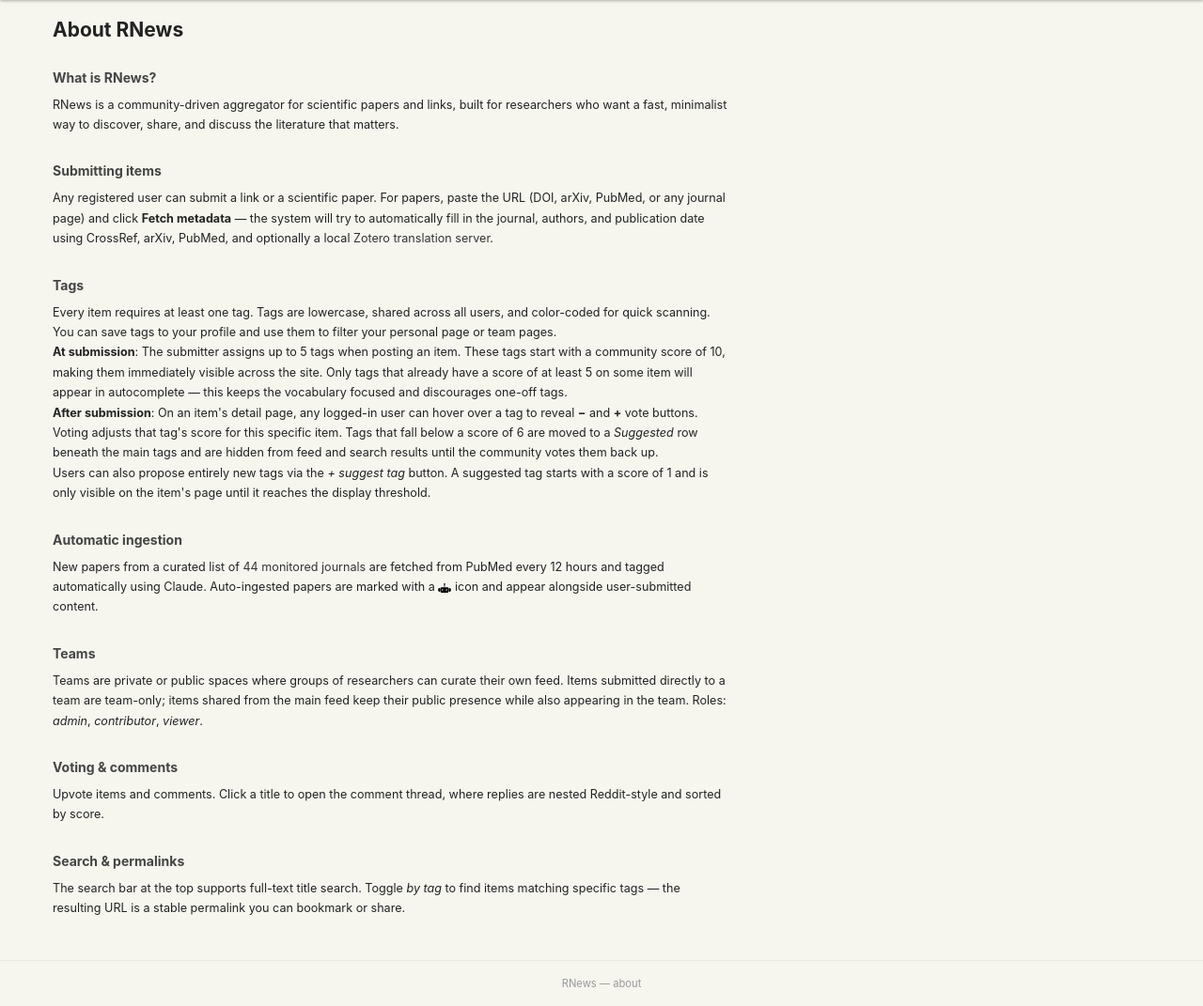
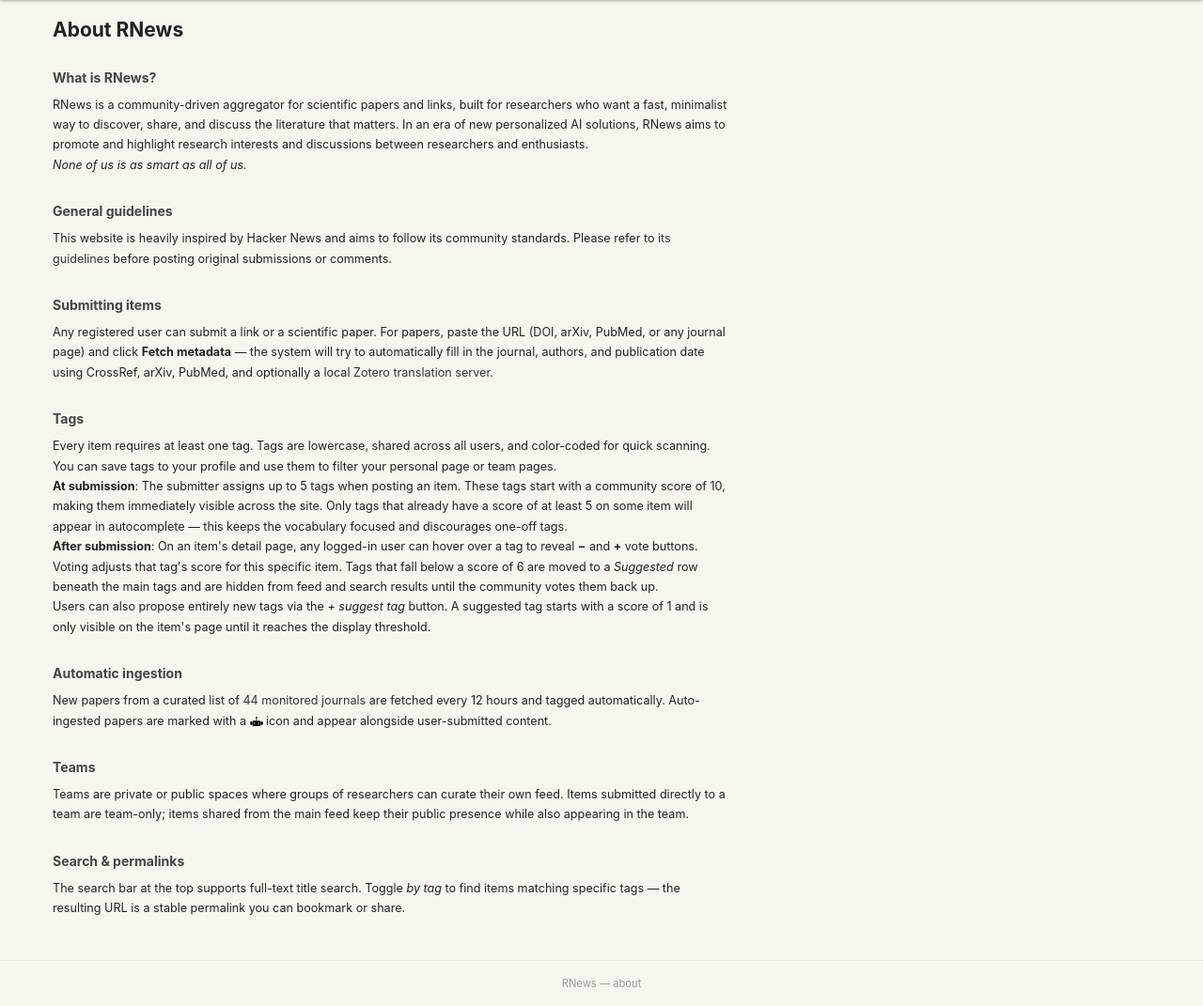
Before and after one commit to jsgounot/RNews, a FastAPI app: page /about in a window 1280 px wide. Shown: the part 46-1117 px from the top of the page at 94% size. Run offline with FastAPI, Linux system fonts and the light colour scheme.

Commit message:
Improve about section

```diff
--- a/app/templates/about.html
+++ b/app/templates/about.html
@@ -9,9 +9,22 @@
   <section>
     <h3>What is RNews?</h3>
     <p>
-      RNews is a community-driven aggregator for scientific papers and links,
-      built for researchers who want a fast, minimalist way to discover,
-      share, and discuss the literature that matters.
+      RNews is a community-driven aggregator for scientific papers and links, built for
+      researchers who want a fast, minimalist way to discover, share, and discuss the literature
+      that matters. In an era of new personalized AI solutions, RNews aims to promote and highlight
+      research interests and discussions between researchers and enthusiasts.
+    </p>
+    <p>
+      <i>None of us is as smart as all of us.</i>
+    </p>
+  </section>
+
+  <section>
+    <h3>General guidelines</h3>
+    <p>
+      This website is heavily inspired by Hacker News and aims to follow its community standards.
+      Please refer to <a href="https://news.ycombinator.com/newsguidelines.html" target="_blank" rel="noopener">its guidelines</a>
+      before posting original submissions or comments.
     </p>
   </section>
 
@@ -61,7 +74,7 @@
     <h3>Automatic ingestion</h3>
     <p>
       New papers from a curated list of <a href="/journals">{{ journals|length if journals is defined else "" }} monitored journals</a>
-      are fetched from PubMed every 12 hours and tagged automatically using Claude.
+      are fetched every 12 hours and tagged automatically.
       Auto-ingested papers are marked with a <img src="/static/icons/robot.svg" width="14" height="14" alt="robot" style="vertical-align:middle"/> icon
       and appear alongside user-submitted content.
     </p>
@@ -73,15 +86,7 @@
       Teams are private or public spaces where groups of researchers can
       curate their own feed. Items submitted directly to a team are
       team-only; items shared from the main feed keep their public presence
-      while also appearing in the team. Roles: <em>admin</em>, <em>contributor</em>, <em>viewer</em>.
-    </p>
-  </section>
-
-  <section>
-    <h3>Voting &amp; comments</h3>
-    <p>
-      Upvote items and comments. Click a title to open the comment thread,
-      where replies are nested Reddit-style and sorted by score.
+      while also appearing in the team.
     </p>
   </section>
 
--- a/app/templates/journals.html
+++ b/app/templates/journals.html
@@ -5,7 +5,7 @@
 <div class="page-section">
   <h2>Monitored journals</h2>
   <p style="margin-bottom:1.5rem;color:var(--text-muted)">
-    {{ journals|length }} journals are automatically monitored for new papers via PubMed.
+    {{ journals|length }} journals are automatically monitored for new papers.
   </p>
 
   <ul style="columns:2;column-gap:2rem;list-style:none;padding:0;margin:0">
```
